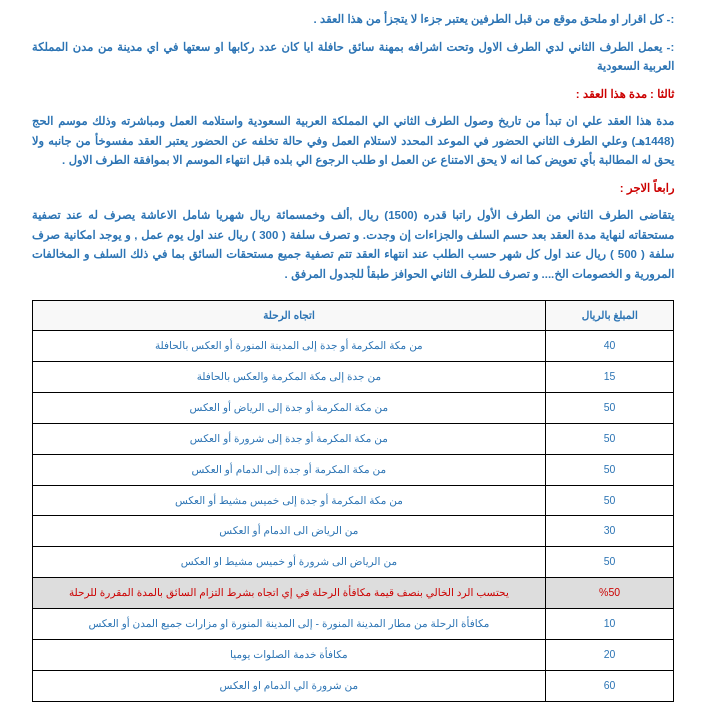
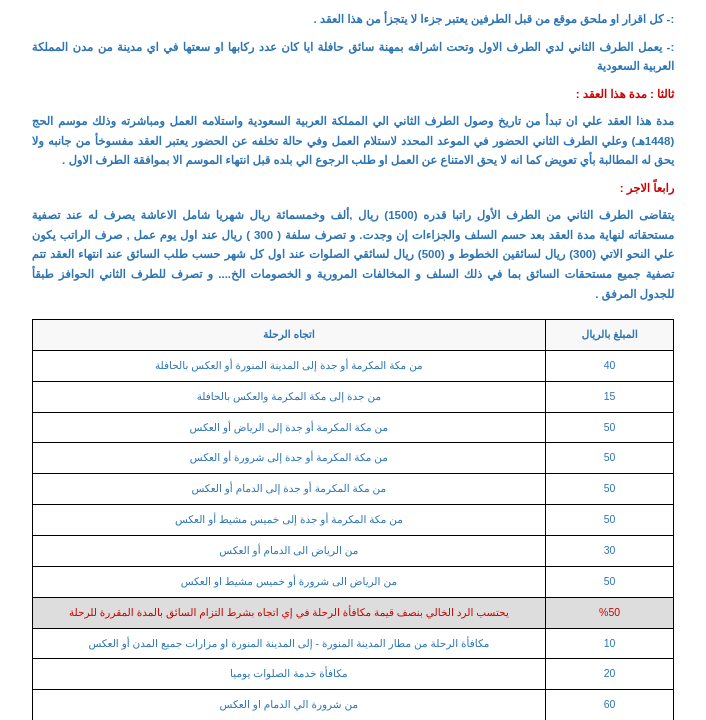
Before and after one commit to IslamRamdan/-engaz-score, a Laravel app: template resources/views/Reports/contracts.blade.php in a window 1280 px wide. Shown: the part 338-1058 px from the top of the page, without its empty margins (287-993 px from the left). Run offline with Laravel 12, Linux system fonts and the light colour scheme; the template is opened without the code that fills it, so the values that code supplies are empty; some libraries are stand-ins or nearby versions.

Commit message:
Your commit message here

```diff
--- a/resources/views/Reports/contracts.blade.php
+++ b/resources/views/Reports/contracts.blade.php
@@ -203,13 +203,11 @@
             <p class="clause red-text bold">رابعاً الاجر :</p>
 
             <p class="clause bold">
-                يتقاضى الطرف الثاني من الطرف الأول راتبا قدره (1500) ريال ,ألف
-                وخمسمائة ريال شهريا شامل الاعاشة يصرف له عند تصفية مستحقاته لنهاية مدة
-                العقد بعد حسم السلف والجزاءات إن وجدت. و تصرف سلفة ( 300 ) ريال عند اول يوم عمل ,
-                و يوجد امكانية صرف سلفة ( 500 ) ريال عند اول كل شهر حسب الطلب عند
-                انتهاء العقد تتم تصفية جميع مستحقات السائق بما في ذلك السلف و
-                المخالفات المرورية و الخصومات الخ.... و تصرف للطرف الثاني الحوافز طبقأ
-                للجدول المرفق .
+                يتقاضى الطرف الثاني من الطرف الأول راتبا قدره (1500) ريال ,ألف وخمسمائة ريال شهريا شامل الاعاشة يصرف له
+                عند تصفية مستحقاته لنهاية مدة العقد بعد حسم السلف والجزاءات إن وجدت. و تصرف سلفة ( 300 ) ريال عند اول
+                يوم عمل , صرف الراتب يكون علي النحو الاتي (300) ريال لسائقين الخطوط و (500) ريال لسائقي الصلوات عند اول
+                كل شهر حسب طلب السائق عند انتهاء العقد تتم تصفية جميع مستحقات السائق بما في ذلك السلف و المخالفات
+                المرورية و الخصومات الخ.... و تصرف للطرف الثاني الحوافز طبقأ للجدول المرفق .
             </p>
 
             <div class="clause">
```
